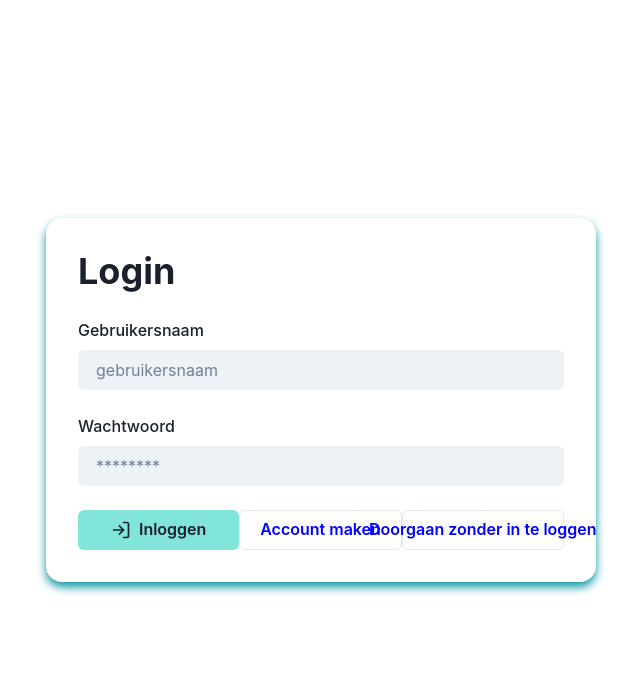
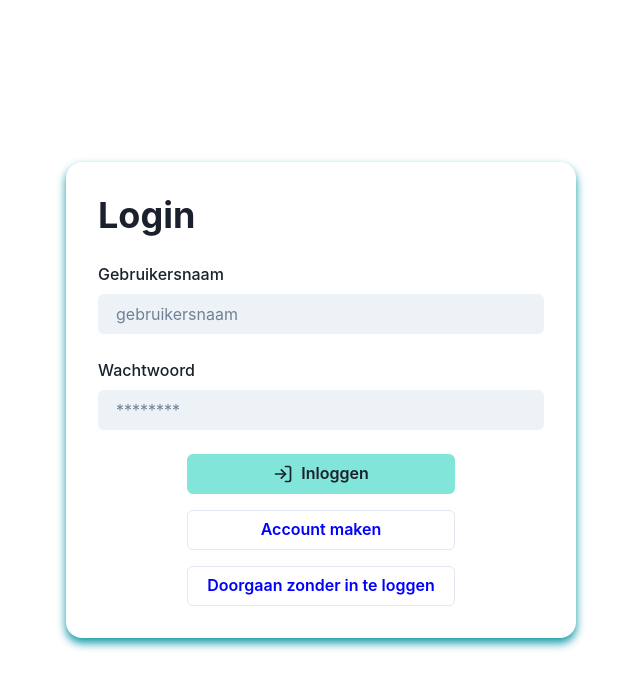
Before and after one commit to Dre-Van-den-Hooff/worstenbroodjes-app, a React (Create React App) app: page /login in a window 1280 px wide. Shown: the top 688 px of the page, without its empty margins (319-959 px from the left). Built offline with nearby package versions, Linux system fonts and the light colour scheme.

Commit message:
fix spacing buttions

```diff
--- a/src/components/page/index.tsx
+++ b/src/components/page/index.tsx
@@ -4,7 +4,7 @@ import { PageProps } from "../../interfaces";
 
 const Page = ({ children, withFooter }: PageProps) => {
   return (
-    <Container maxW="1600px" p="0rem">
+    <Container maxW="600px" p="0rem">
       {children}
       {withFooter && <Footer />}
     </Container>
--- a/src/pages/login.tsx
+++ b/src/pages/login.tsx
@@ -93,7 +93,7 @@ const Login = () => {
                   )}
                 </FormControl>
               </VStack>
-              <Flex justifyContent="space-between" alignItems="center" direction={isSmallerThan600 ? "column" : "row"}>
+              <Flex justifyContent="space-between" alignItems="center" direction="column">
                 <Button
                   aria-label="login"
                   bgColor="teal.200"
@@ -108,7 +108,7 @@ const Login = () => {
                   variant="outline"
                   as={RouteLink}
                   to="/register"
-                  mt={isSmallerThan600 ? "1rem" : "0"}
+                  mt="1rem"
                   w={isSmallerThan600 ? "100%" : "60%"}>
                   Account maken
                 </Button>
@@ -118,7 +118,7 @@ const Login = () => {
                   variant="outline"
                   as={RouteLink}
                   to="/leaderboard"
-                  mt={isSmallerThan600 ? "1rem" : "0"}
+                  mt="1rem"
                   w={isSmallerThan600 ? "100%" : "60%"}>
                   Doorgaan zonder in te loggen
                 </Button>
--- a/src/theme.ts
+++ b/src/theme.ts
@@ -1,8 +1,8 @@
 import { extendTheme } from "@chakra-ui/react";
 
 const config = {
-  initialColorMode: "system",
-  useSystemColorMode: true,
+  initialColorMode: "light",
+  useSystemColorMode: false,
 };
 
 const theme = extendTheme({ config });
```
